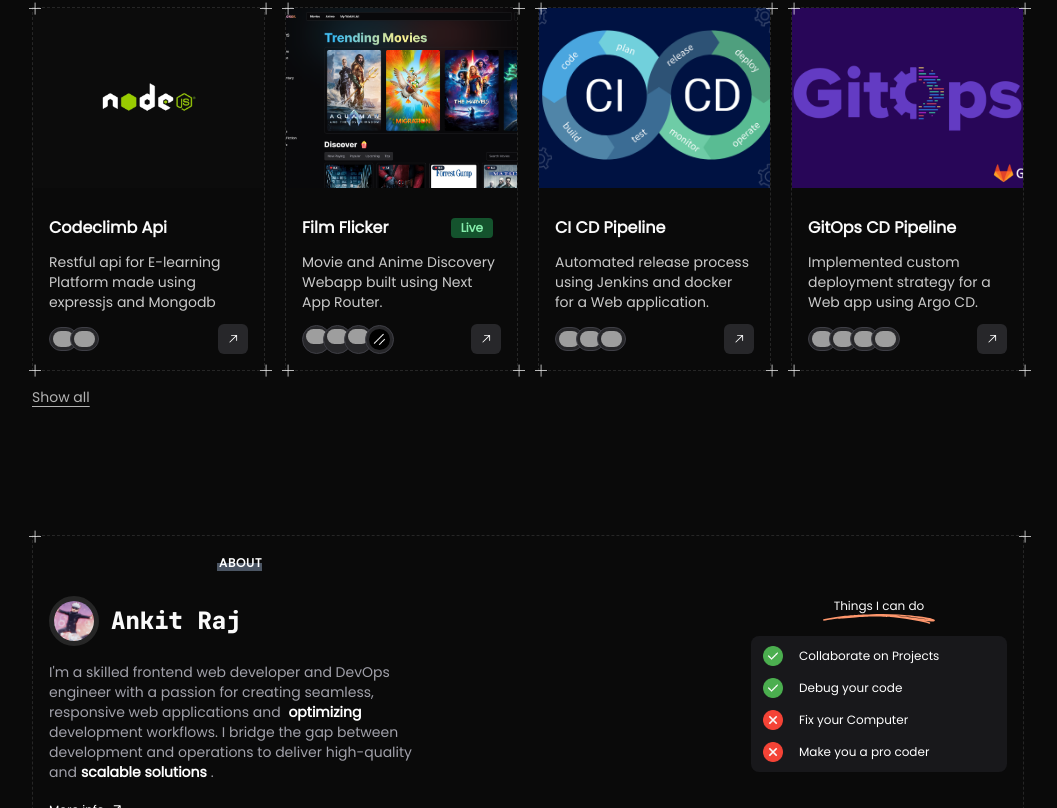
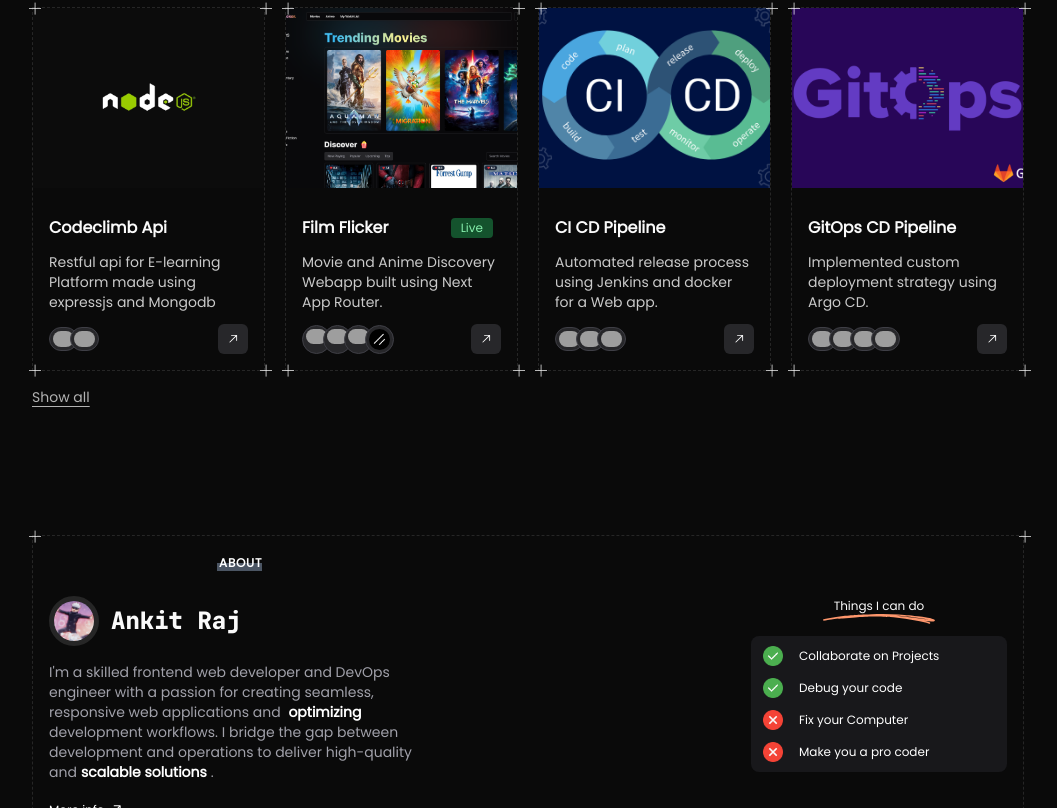
Before and after one commit to ankitrajxd/personal-portfolio, a Next.js app: page / in a window 1280 px wide. Shown: the part 1530-2338 px from the top of the page, without its empty margins (112-1169 px from the left). Built offline with nearby package versions, Linux system fonts and the light colour scheme; grey boxes are pictures that could not be loaded.

Commit message:
updated data

```diff
--- a/app/components/ProjectCard.tsx
+++ b/app/components/ProjectCard.tsx
@@ -53,7 +53,7 @@ const ProjectCard = ({
           <span className="w-3 h-[1.2px] rotate-90 bg-white  bg-opacity-70 absolute"></span>
         </div>
 
-        <Link href={`/projects/${id}`}>
+        <Link href={`/projects/${id}`} className="border-b">
           <Image
             className="object-cover md:h-[180px]"
             src={image}
@@ -70,7 +70,7 @@ const ProjectCard = ({
             </Link>
             {url && (
               <a
-                className="rounded bg-green-100  text-green-800 text-xs font-bold me-2 px-2.5 py-0.5 dark:bg-green-900 dark:text-green-300"
+                className="rounded bg-green-100  text-green-800 text-xs me-2 px-2.5 py-0.5 dark:bg-green-900 dark:text-green-300"
                 href={url}
                 target="_blank"
               >
--- a/app/data/data.ts
+++ b/app/data/data.ts
@@ -85,7 +85,7 @@ export const projectList = [
     category: "devops",
     image: cicd,
     description:
-      "Automated release process using Jenkins and docker for a Web application.",
+      "Automated release process using Jenkins and docker for a Web app.",
     tech: [
       "https://cdn.jsdelivr.net/gh/devicons/devicon@latest/icons/jenkins/jenkins-original.svg",
       "https://cdn.jsdelivr.net/gh/devicons/devicon@latest/icons/docker/docker-original.svg",
@@ -130,8 +130,7 @@ export const projectList = [
     category: "devops",
     tag: "top",
     image: gitops,
-    description:
-      "Implemented custom deployment strategy for a Web app using Argo CD.",
+    description: "Implemented custom deployment strategy  using Argo CD.",
     tech: [
       "https://cdn.jsdelivr.net/gh/devicons/devicon@latest/icons/argocd/argocd-original.svg",
       "https://cdn.jsdelivr.net/gh/devicons/devicon@latest/icons/kubernetes/kubernetes-original.svg",
```
